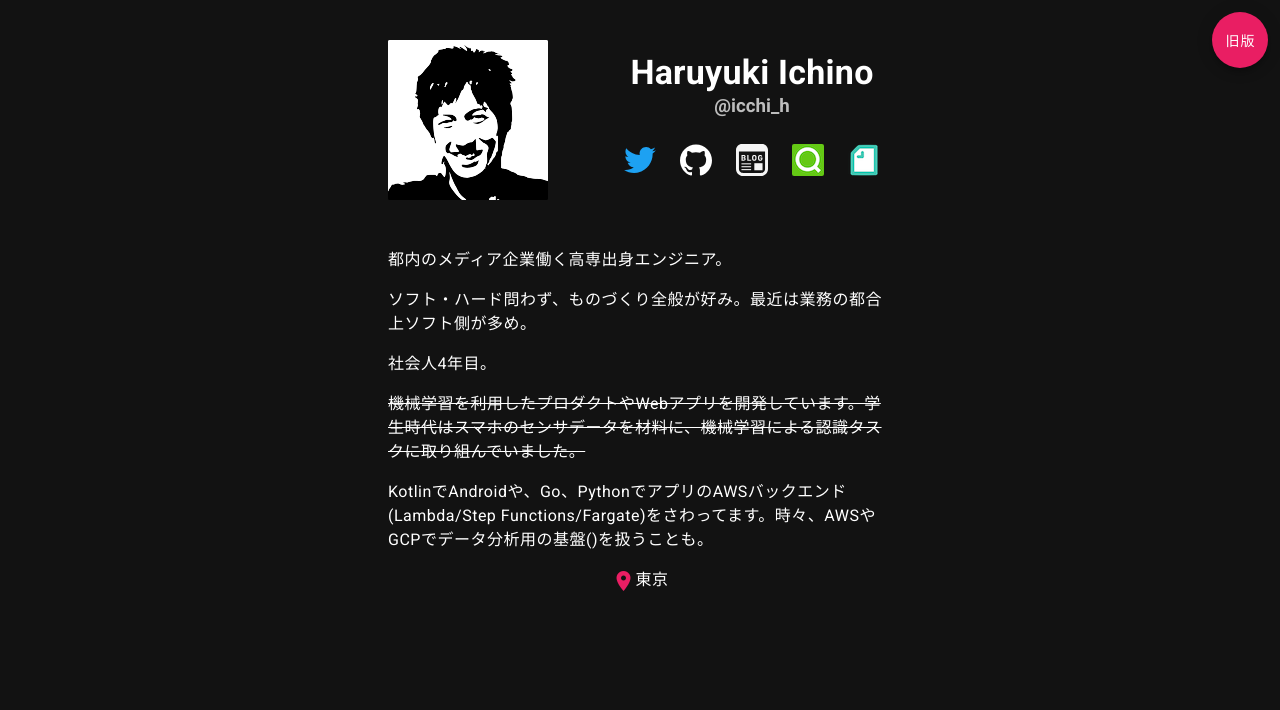
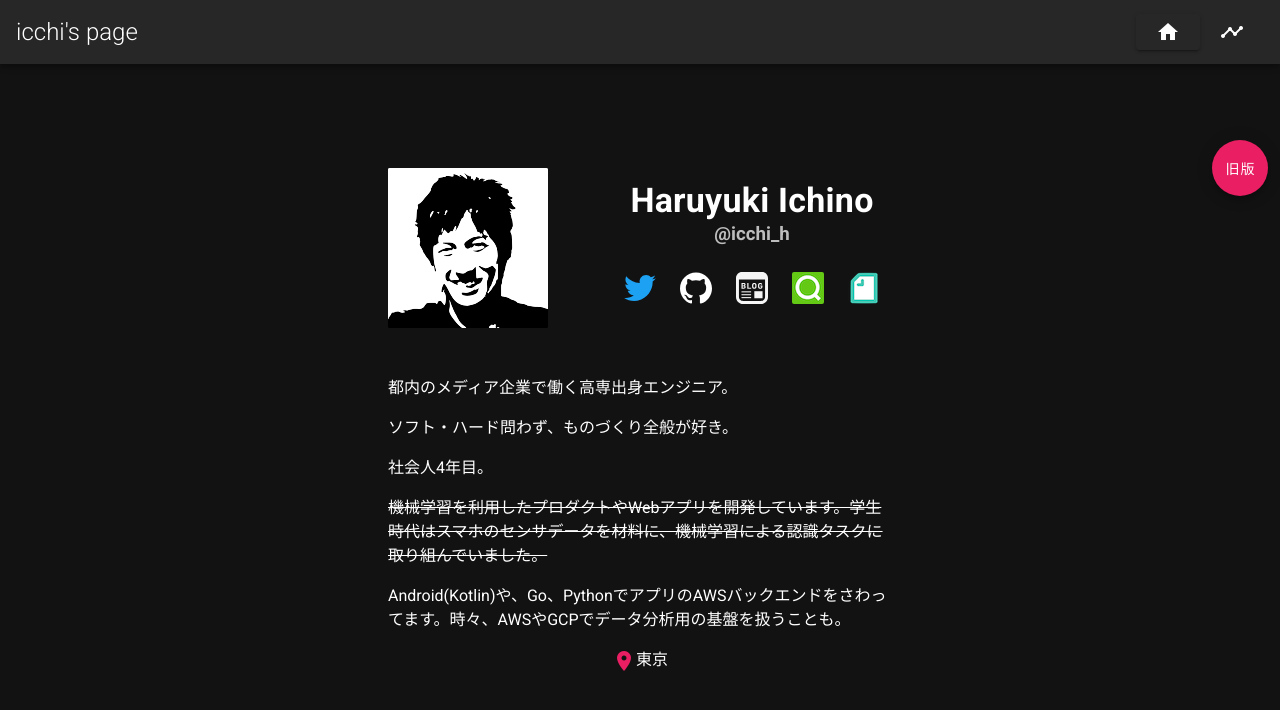
Before and after one commit to icchi-h/icchi-h.github.io, a Vue app: page / in a window 1280 px wide. Shown: the top 710 px of the page. Built offline with nearby package versions, Linux system fonts and the light colour scheme.

Commit message:
feat: add header

```diff
--- a/src/App.vue
+++ b/src/App.vue
@@ -1,20 +1,20 @@
 <template>
   <v-app>
-    <!-- <Header/> -->
+    <Header />
     <Main />
   </v-app>
 </template>
 
 <script>
-// import Header from './components/Header'
+import Header from "./components/Header";
 import Main from "./components/Main";
 
 export default {
   name: "App",
   components: {
-    // Header,
-    Main
-  }
+    Header,
+    Main,
+  },
   // data () {
   //   return {
   //     //
--- a/src/components/Header.vue
+++ b/src/components/Header.vue
@@ -4,14 +4,17 @@
       <span class="font-weight-light">icchi's page</span>
     </v-toolbar-title>
     <v-spacer></v-spacer>
-    <v-btn text href="#home">
-      <span>Home</span>
+    <v-btn href="#home">
+      <v-icon>home</v-icon>
     </v-btn>
-    <v-btn text href="#products">
+    <v-btn text href="#timeline">
+      <v-icon>timeline</v-icon>
+    </v-btn>
+    <!-- <v-btn text href="#products">
       <span>Products</span>
     </v-btn>
     <v-btn text href="#works" class="mr-2">
       <span>Works</span>
-    </v-btn>
+    </v-btn>-->
   </v-app-bar>
 </template>
--- a/src/components/Main.vue
+++ b/src/components/Main.vue
@@ -1,6 +1,7 @@
 <template>
+  <v-main>
     <v-content class="content">
-    <v-container pa-8 class="container">
+      <v-container fluid pa-8 class="container">
         <v-btn
           fab
           absolute
@@ -12,10 +13,14 @@
           rel="noopener"
           class="text-none"
           style="top:12px;right:12px;line-height:1.1em;"
-      >旧版</v-btn>
+          >旧版</v-btn
+        >
 
         <v-layout text-xs-center wrap justify-center align-center>
-        <v-flex xs12 class="text-center d-sm-flex justify-center align-center">
+          <v-flex
+            xs12
+            class="text-center d-sm-flex justify-center align-center"
+          >
             <img
               src="/img/profile.svg"
               class="thumbnail ma-2 mr-sm-8"
@@ -24,7 +29,9 @@
               height="160"
             />
             <div class="ma-2 ml-sm-8">
-            <h1 class="display-1 font-weight-bold text-center name">Haruyuki Ichino</h1>
+              <h1 class="display-1 font-weight-bold text-center name">
+                Haruyuki Ichino
+              </h1>
               <h3 class="subheadline mb-3 text-center id">@icchi_h</h3>
               <Link />
             </div>
@@ -34,24 +41,33 @@
         <v-layout text-xs-center wrap justify-center align-center mt-8>
           <v-flex xs12>
             <div
-            class="body-1 text-xs-left pa-2 ma-auto profile-message"
+              class="text-xs-left pa-2 ma-auto profile-message"
               style="width: fit-content;max-width: 520px;"
             >
-            <p>都内のメディア企業働く高専出身エンジニア。</p>
-            <p>ソフト・ハード問わず、ものづくり全般が好み。最近は業務の都合上ソフト側が多め。</p>
+              <p>都内のメディア企業で働く高専出身エンジニア。</p>
+              <p>ソフト・ハード問わず、ものづくり全般が好き。</p>
               <p>社会人4年目。</p>
               <s>
-              <p>機械学習を利用したプロダクトやWebアプリを開発しています。学生時代はスマホのセンサデータを材料に、機械学習による認識タスクに取り組んでいました。</p>
+                <p>
+                  機械学習を利用したプロダクトやWebアプリを開発しています。学生時代はスマホのセンサデータを材料に、機械学習による認識タスクに取り組んでいました。
+                </p>
               </s>
-            <p>KotlinでAndroidや、Go、PythonでアプリのAWSバックエンド(Lambda/Step Functions/Fargate)をさわってます。時々、AWSやGCPでデータ分析用の基盤()を扱うことも。</p>
+              <p>
+                Android(Kotlin)や、Go、PythonでアプリのAWSバックエンドをさわってます。時々、AWSやGCPでデータ分析用の基盤を扱うことも。
+              </p>
               <p class="text-center mb-auto">
-              <i class="material-icons" style="color: #E91E63;vertical-align: middle;">place</i>東京
+                <i
+                  class="material-icons"
+                  style="color: #E91E63;vertical-align: middle;"
+                  >place</i
+                >東京
               </p>
             </div>
           </v-flex>
         </v-layout>
       </v-container>
     </v-content>
+  </v-main>
 </template>
 
 <script>
@@ -60,9 +76,8 @@ import Link from "./Link";
 export default {
   name: "App",
   components: {
-    // Header,
-    Link
-  }
+    Link,
+  },
   // data: () => ({})
 };
 </script>
```
Lines whose indentation alone changed are shown as unchanged.
